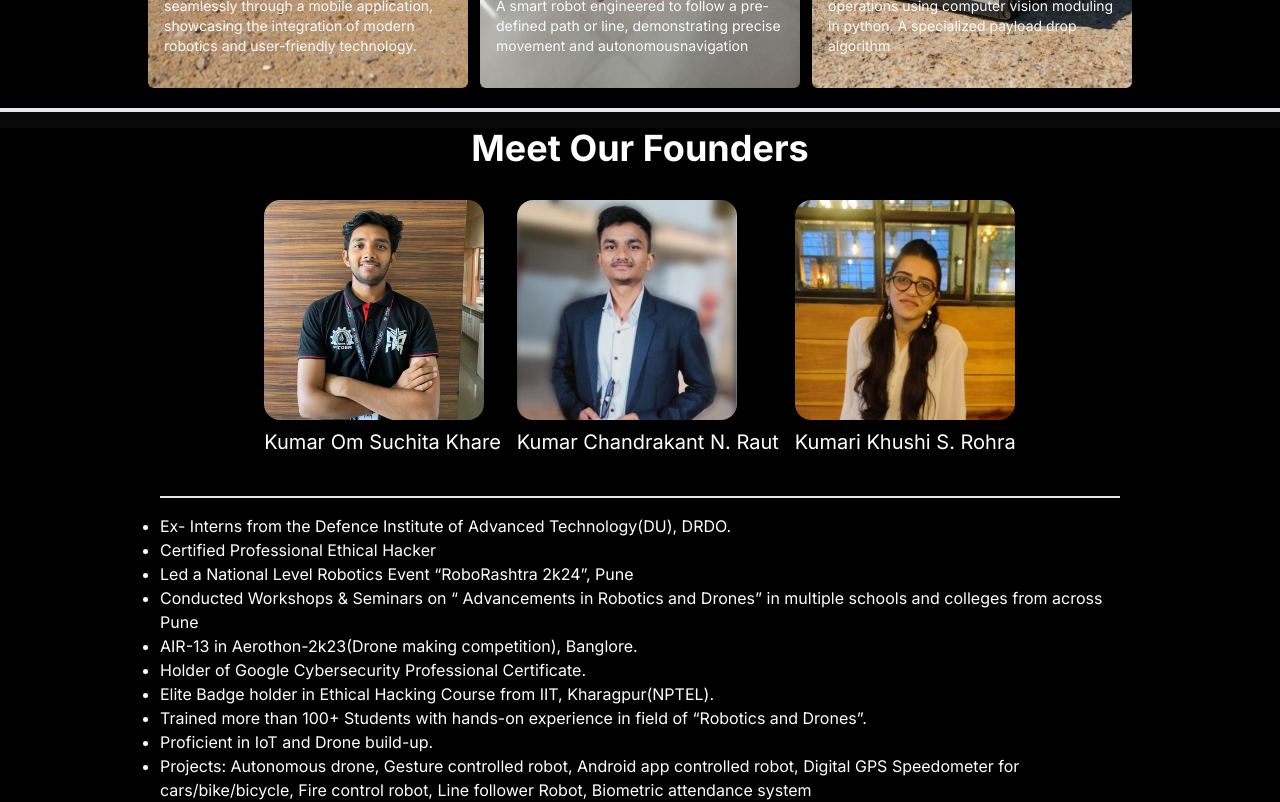
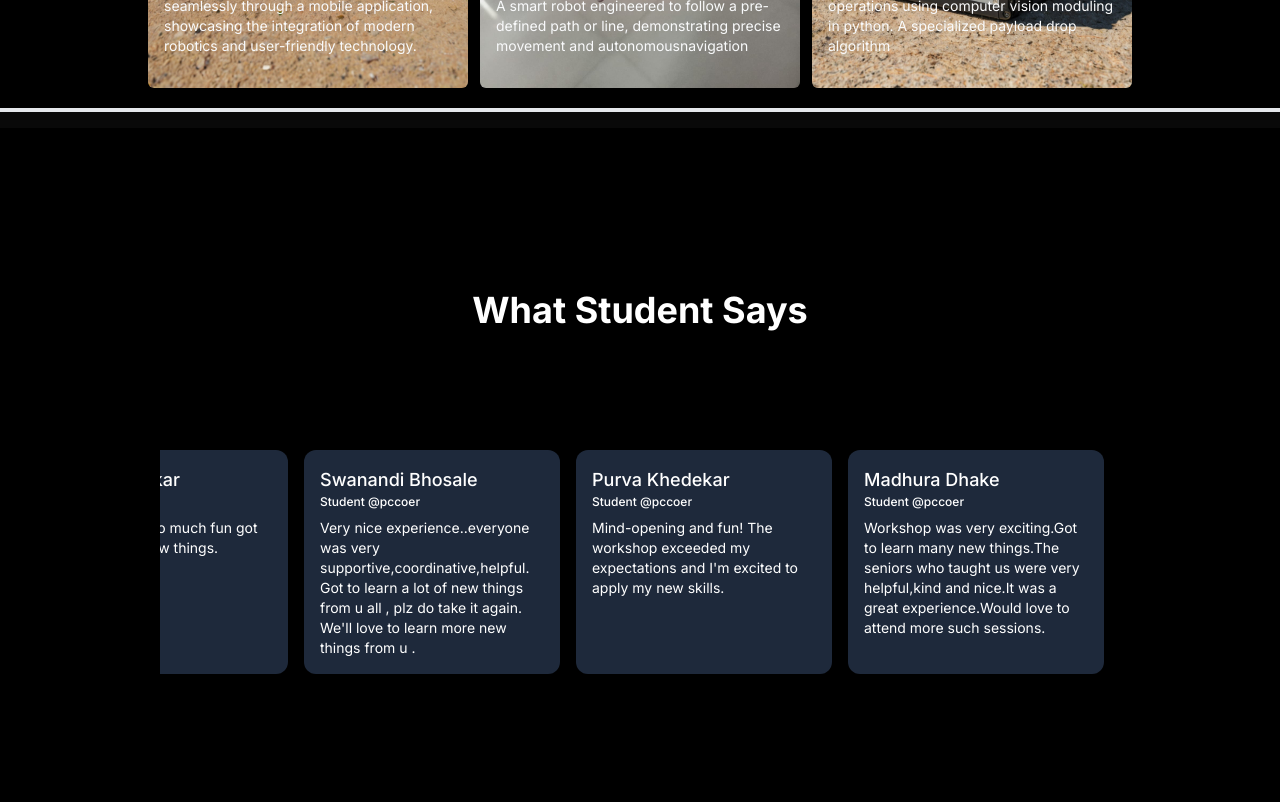
Before and after one commit to JangidVish/Curiosity, a Next.js app: page / in a window 1280 px wide. Shown: the part 3420-4222 px from the top of the page. Built offline with nearby package versions, Linux system fonts and the light colour scheme.

Commit message:
Students Crausel

```diff
--- a/package.json
+++ b/package.json
@@ -29,5 +29,9 @@
     "postcss": "^8",
     "tailwindcss": "^3.4.1",
     "typescript": "^5"
-  }
+  },
+  "description": "This is a [Next.js](https://nextjs.org/) project bootstrapped with [`create-next-app`](https://github.com/vercel/next.js/tree/canary/packages/create-next-app).",
+  "main": "index.js",
+  "author": "",
+  "license": "ISC"
 }
--- /dev/null
+++ b/src/app/components/FeedbackCrausal.tsx
@@ -0,0 +1,102 @@
+import { cn } from "@/app/utils/cn";
+import Marquee from "@/app/components/ui/marquee";
+
+const reviews = [
+  {
+    name: "Samruddhi Achari",
+    username: "Student @pccoer",
+    body: "Very nice workshop, really help me alot in personal growth, in both technical and soft skill development. all the senior who taught us are really nice, kind and helping. Had a great session overall. Request: please conduct a session on ethical hacking and cyber security please.",
+    img: "https://avatar.vercel.sh/jack",
+  },
+  {
+    name: "Sanjana Deshinge",
+    username: "Student @pccoer",
+    body: "It was really a great and amazing workshop.It was really beyond my expectation where we were having hand-on experiences with learning so many skills like C++,soldering,app development and many more.So I want to thank you for teaching us supporting us and helping us with all the stuffs.",
+    img: "https://avatar.vercel.sh/jill",
+  },
+  {
+    name: "Mitali Swamy",
+    username: "Student @pccoer",
+    body: "It would be great if you could take sessions on cybersecurity as well with robotics",
+    img: "https://avatar.vercel.sh/john",
+  },
+  {
+    name: "Swanandi Bhosale",
+    username: "Student @pccoer",
+    body: "Very nice experience..everyone was very supportive,coordinative,helpful. Got to learn a lot of new things from u all , plz do take it again. We'll love to learn more new things from u .",
+    img: "https://avatar.vercel.sh/jane",
+  },
+  {
+    name: "Purva Khedekar",
+    username: "Student @pccoer",
+    body: "Mind-opening and fun! The workshop exceeded my expectations and I'm excited to apply my new skills.",
+    img: "https://avatar.vercel.sh/jenny",
+  },
+  {
+    name: "Madhura Dhake",
+    username: "Student @pccoer",
+    body: "Workshop was very exciting.Got to learn many new things.The seniors who taught us were very helpful,kind and nice.It was a great experience.Would love to attend more such sessions.",
+    img: "https://avatar.vercel.sh/james",
+  },
+  {
+    name: "Sakshi Wadikar",
+    username: "Student @pccoer",
+    body: "Workshop was so much fun got to learn many new things.",
+    img: "https://avatar.vercel.sh/james",
+  },
+];
+
+
+const secondRow = reviews.slice(reviews.length / 2);
+
+const ReviewCard = ({
+  img,
+  name,
+  username,
+  body,
+}: {
+  img: string;
+  name: string;
+  username: string;
+  body: string;
+}) => {
+  return (
+    <figure
+      className={cn(
+        "relative w-64 cursor-pointer overflow-hidden rounded-xl p-4 bg-slate-800 shadow-md",
+        // light styles
+        // "border-gray-950/[.1] bg-gray-950/[.01] hover:bg-gray-950/[.05]  ",
+        // // dark styles
+        // "dark:border-gray-50/[.1] dark:bg-gray-50/[.10] dark:hover:bg-gray-50/[.15] " ,
+      )}
+    >
+      <div className="flex flex-row items-center gap-2  ">
+        <div className="flex flex-col">
+          <figcaption className="text-lg font-medium dark:text-white">
+            {name}
+          </figcaption>
+          <p className="text-xs font-medium dark:text-white/40">{username}</p>
+        </div>
+      </div>
+      <blockquote className="mt-2 text-sm">{body}</blockquote>
+    </figure>
+  );
+};
+
+function MarqueeDemo() {
+  return (
+    <div className=" w-full dark:bg-black dark:bg-grid-white/[0.15] relative flex flex-col items-center justify-center sm:overflow-hidden bg-black border-b-4 min-h-screen " id="Feedback">
+    <h1 className="text-4xl font-bold text-center mb-8 z-10">What Student Says</h1>
+    <div className="relative flex h-[400px] w-full flex-col items-center justify-center overflow-hidden rounded-lg bg-background md:shadow-xl">
+      <Marquee reverse pauseOnHover className="[--duration:20s] bg-black md:w-3/4">
+        {secondRow.map((review) => (
+          <ReviewCard key={review.username} {...review} />
+        ))}
+      </Marquee>
+      <div className="pointer-events-none absolute inset-y-0 left-0 w-1/3 dark:from-background"></div>
+    </div>
+    </div>
+  );
+}
+
+export default MarqueeDemo
--- a/src/app/components/Founders.tsx
+++ b/src/app/components/Founders.tsx
@@ -6,7 +6,7 @@ import Om from '../images/Om.png'
 
 function Founders() {
   return (
-    <div className=" w-full dark:bg-black dark:bg-grid-white/[0.15] relative flex flex-col items-center justify-center sm:overflow-hidden bg-black border-b-4" id="testimonals">
+    <div className=" w-full dark:bg-black dark:bg-grid-white/[0.15] relative flex flex-col items-center justify-center sm:overflow-hidden bg-black border-b-4 mt-10" id="testimonals">
     <h1 className="text-4xl font-bold text-center mb-8 z-10">Meet Our Founders</h1>
       <div className="flex justify-center w-full flex-row flex-wrap gap-4 text-center">
         <div className="imageName mb-4 pb-6">
--- /dev/null
+++ b/src/app/components/ui/marquee.tsx
@@ -0,0 +1,51 @@
+import { cn } from "@/app/utils/cn";
+
+interface MarqueeProps {
+  className?: string;
+  reverse?: boolean;
+  pauseOnHover?: boolean;
+  children?: React.ReactNode;
+  vertical?: boolean;
+  repeat?: number;
+  [key: string]: any;
+}
+
+export default function Marquee({
+  className,
+  reverse,
+  pauseOnHover = true,
+  children,
+  vertical = false,
+  repeat = 4,
+  ...props
+}: MarqueeProps) {
+  return (
+    <div
+      {...props}
+      className={cn(
+        "group flex overflow-hidden p-2 [--duration:40s] [--gap:1rem] [gap:var(--gap)]",
+        {
+          "flex-row": !vertical,
+          "flex-col": vertical,
+        },
+        className,
+      )}
+    >
+      {Array(repeat)
+        .fill(0)
+        .map((_, i) => (
+          <div
+            key={i}
+            className={cn("flex shrink-0 justify-around [gap:var(--gap)] ", {
+              "animate-marquee flex-row": !vertical,
+              "animate-marquee-vertical flex-col ": vertical,
+              "group-hover:[animation-play-state:paused]": pauseOnHover,
+              "[animation-direction:reverse]": reverse,
+            })}
+          >
+            {children}
+          </div>
+        ))}
+    </div>
+  );
+}
--- a/src/app/page.tsx
+++ b/src/app/page.tsx
@@ -8,6 +8,7 @@ import Projects from "./components/Projects";
 import AboutUs from "./components/AboutUs";
 import Contact from "./components/ContactUs/Contact";
 import CuriosityLogo from "../../public/Curiosity logo.png";
+import Feedback from './components/FeedbackCrausal'
 import Image from "next/image";
 import Founders from "./components/Founders";
 
@@ -59,6 +60,7 @@ const Home=()=> {
             <Services array={projects} Heading="Services" />
             <Projects />
             {/* <Testimonals /> */}
+            <Feedback />
             <Founders />
             <Contact />
             <Footer />
--- a/tailwind.config.ts
+++ b/tailwind.config.ts
@@ -20,26 +20,28 @@ const config: Config = {
 
     extend: {
       animation: {
-        move: "move 5s linear infinite",
-        scroll:
-        "scroll var(--animation-duration, 40s) var(--animation-direction, forwards) linear infinite",
+        marquee: "marquee var(--duration) linear infinite",
+        "marquee-vertical": "marquee-vertical var(--duration) linear infinite",
       },
       keyframes: {
         move: {
           "0%": { transform: "translateX(-200px)" },
           "100%": { transform: "translateX(200px)" },
         },
-        scroll: {
-          to: {
-            transform: "translate(calc(-50% - 0.5rem))",
-          },
+        marquee: {
+          from: { transform: "translateX(0)" },
+          to: { transform: "translateX(calc(-100% - var(--gap)))" },
+        },
+        "marquee-vertical": {
+          from: { transform: "translateY(0)" },
+          to: { transform: "translateY(calc(-100% - var(--gap)))" },
         },
       },
       backgroundImage: {
         "gradient-radial": "radial-gradient(var(--tw-gradient-stops))",
         "gradient-conic":
           "conic-gradient(from 180deg at 50% 50%, var(--tw-gradient-stops))",
-      },
+      }
 
     },
   },
```
